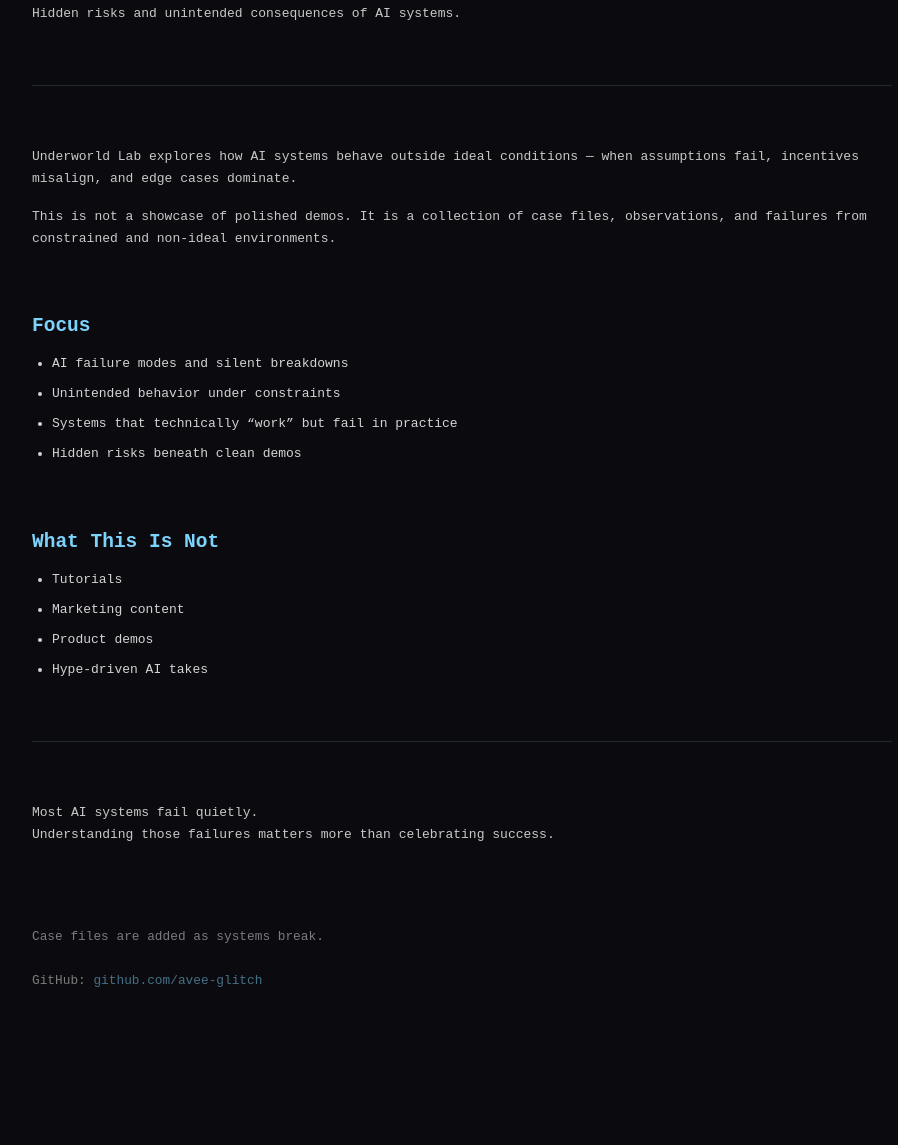
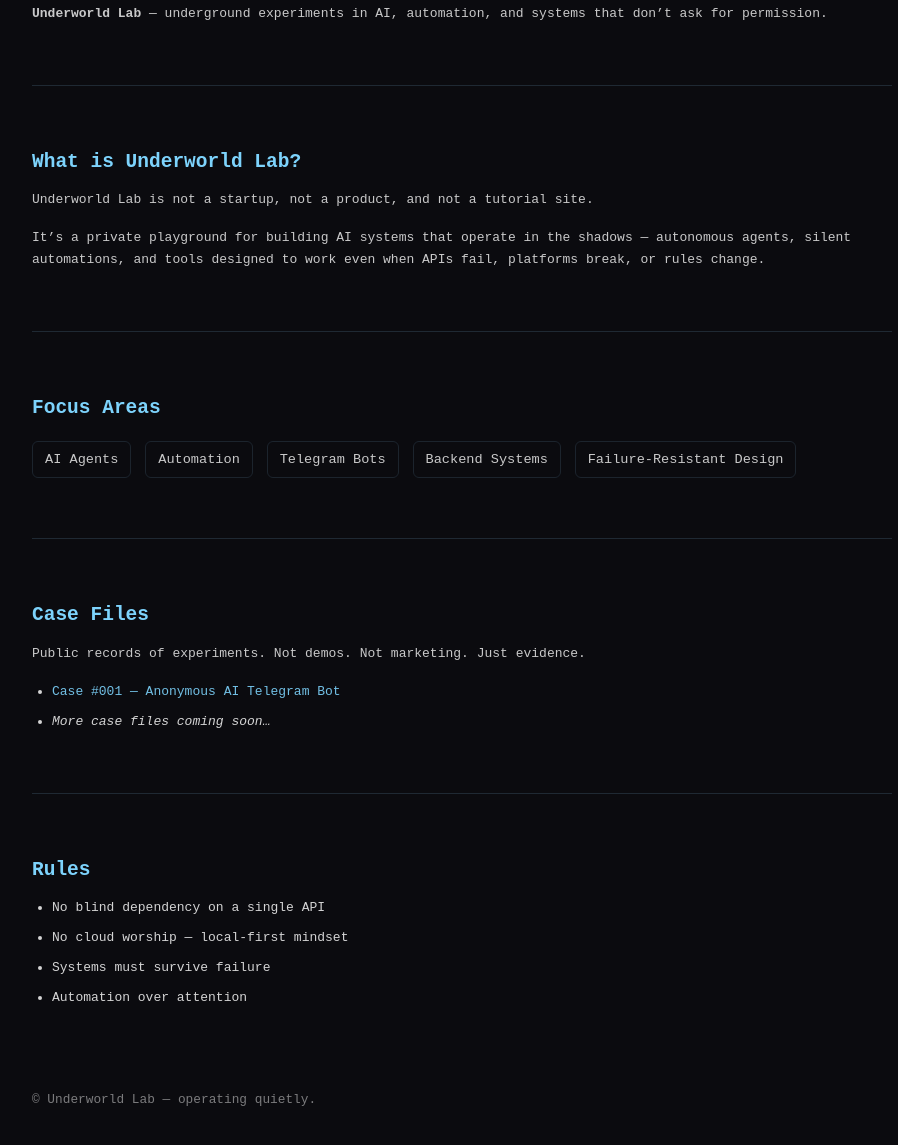
Before and after one commit to Avee-glitch/lord-site, a plain HTML site: page index.html in a window 1280 px wide. Shown: the part 169-1314 px from the top of the page, without its empty margins (178-1076 px from the left). Before the commit the page ends 1241 px from the top, so only its background shows below. Drawn offline with Linux system fonts and the light colour scheme.

Commit message:
Update index.html

```diff
--- a/index.html
+++ b/index.html
@@ -52,17 +52,6 @@
       opacity: 0.9;
     }
 
-    .divider {
-      margin: 60px 0;
-      border-top: 1px solid #1f2933;
-    }
-
-    .footer {
-      margin-top: 80px;
-      font-size: 0.8rem;
-      opacity: 0.5;
-    }
-
     a {
       color: #7dd3fc;
       text-decoration: none;
@@ -71,57 +60,93 @@
     a:hover {
       text-decoration: underline;
     }
+
+    .divider {
+      margin: 60px 0;
+      border-top: 1px solid #1f2933;
+    }
+
+    .tag {
+      display: inline-block;
+      margin: 6px 6px 0 0;
+      padding: 6px 12px;
+      border: 1px solid #1f2933;
+      border-radius: 6px;
+      font-size: 0.85rem;
+      opacity: 0.85;
+    }
+
+    .footer {
+      margin-top: 80px;
+      font-size: 0.8rem;
+      opacity: 0.5;
+    }
   </style>
 </head>
 
 <body>
   <div class="container">
-    <h1>UNDERWORLD LAB</h1>
 
+    <h1>LORD</h1>
     <p>
-      Hidden risks and unintended consequences of AI systems.
+      <strong>Underworld Lab</strong> — underground experiments in AI,
+      automation, and systems that don’t ask for permission.
     </p>
 
     <div class="divider"></div>
 
+    <h2>What is Underworld Lab?</h2>
     <p>
-      Underworld Lab explores how AI systems behave outside ideal conditions —
-      when assumptions fail, incentives misalign, and edge cases dominate.
+      Underworld Lab is not a startup, not a product, and not a tutorial site.
+    </p>
+    <p>
+      It’s a private playground for building AI systems that operate in the
+      shadows — autonomous agents, silent automations, and tools designed to
+      work even when APIs fail, platforms break, or rules change.
     </p>
 
+    <div class="divider"></div>
+
+    <h2>Focus Areas</h2>
+    <div class="tag">AI Agents</div>
+    <div class="tag">Automation</div>
+    <div class="tag">Telegram Bots</div>
+    <div class="tag">Backend Systems</div>
+    <div class="tag">Failure-Resistant Design</div>
+
+    <div class="divider"></div>
+
+    <h2>Case Files</h2>
     <p>
-      This is not a showcase of polished demos.
-      It is a collection of case files, observations, and failures
-      from constrained and non-ideal environments.
+      Public records of experiments.
+      Not demos. Not marketing. Just evidence.
     </p>
 
-    <h2>Focus</h2>
     <ul>
-      <li>AI failure modes and silent breakdowns</li>
-      <li>Unintended behavior under constraints</li>
-      <li>Systems that technically “work” but fail in practice</li>
-      <li>Hidden risks beneath clean demos</li>
-    </ul>
-
-    <h2>What This Is Not</h2>
-    <ul>
-      <li>Tutorials</li>
-      <li>Marketing content</li>
-      <li>Product demos</li>
-      <li>Hype-driven AI takes</li>
+      <li>
+        <a href="cases/case-001.html">
+          Case #001 — Anonymous AI Telegram Bot
+        </a>
+      </li>
+      <li>
+        <em>More case files coming soon…</em>
+      </li>
     </ul>
 
     <div class="divider"></div>
 
-    <p>
-      Most AI systems fail quietly.<br />
-      Understanding those failures matters more than celebrating success.
-    </p>
+    <h2>Rules</h2>
+    <ul>
+      <li>No blind dependency on a single API</li>
+      <li>No cloud worship — local-first mindset</li>
+      <li>Systems must survive failure</li>
+      <li>Automation over attention</li>
+    </ul>
 
     <div class="footer">
-      Case files are added as systems break.<br /><br />
-      GitHub: <a href="https://github.com/avee-glitch" target="_blank">github.com/avee-glitch</a>
+      © Underworld Lab — operating quietly.
     </div>
+
   </div>
 </body>
 </html>
```
